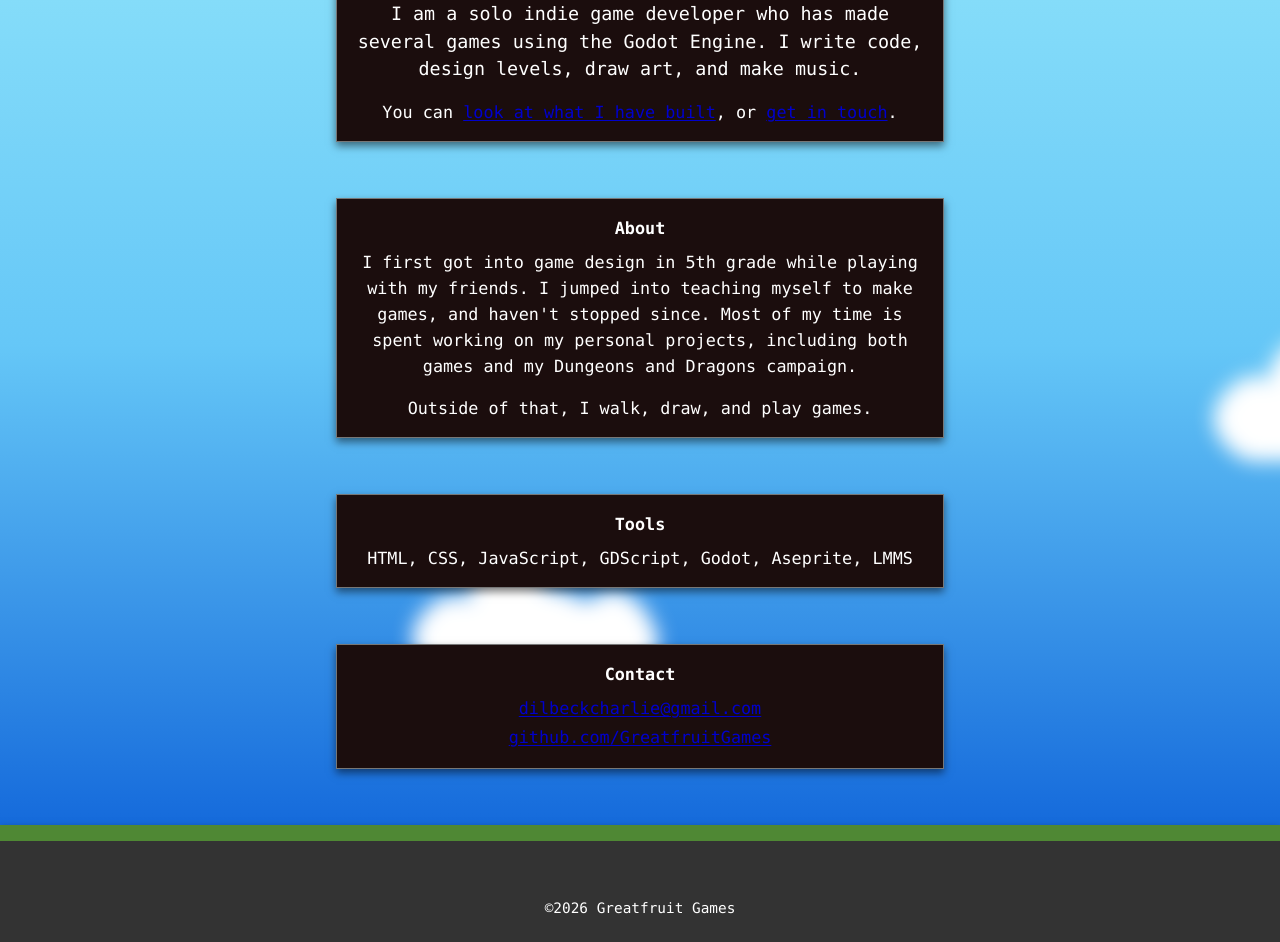
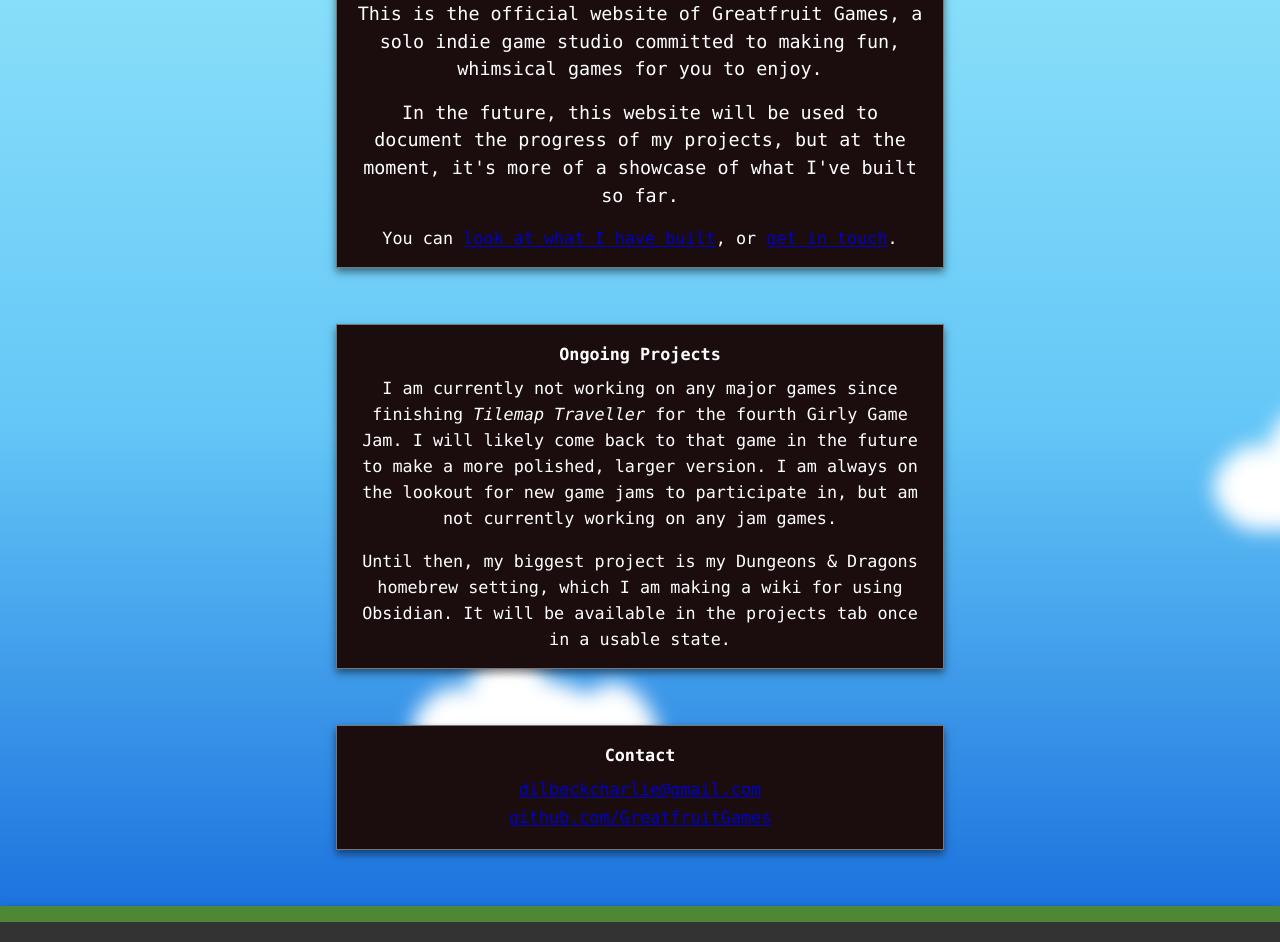
Before and after one commit to GreatfruitGames/Greatfruit-Games-Website, a plain HTML site: page index.html in a window 1280 px wide. Shown: the part 259-1201 px from the top of the page. Drawn offline with Linux system fonts and the light colour scheme.

Commit message:
Reworked about and home

```diff
--- a/engine/components.js
+++ b/engine/components.js
@@ -54,7 +54,7 @@ header.innerHTML = `
 const thisYear = new Date().getFullYear();
 const footerText = site.footer.replace("{year}", thisYear);
 
-footer.innerHTML = `<div class="container"><p>${footerText}</p></div>`;
+footer.innerHTML = `<div class="container"><p>${footerText}</p><p style="text-align:left;">Follow me on: <a href="https://www.youtube.com/@greatfruit_games"><img src="yt_icon_white_digital.png" style="min-height:10px; display:inline; max-height:50px; vertical-align:middle;"</a></p></div>`;
 
 const clouds = document.getElementsByClassName("cloud");
 
--- a/index.html
+++ b/index.html
@@ -58,11 +58,13 @@
       <div class="card">
       <!-- CHANGE THIS: your name, then one sentence about what you do. Being
            specific reads better than trying to sound impressive. -->
-      <h1>Greatfruit Games</h1>
+      <h1>Welcome</h1>
 
       <p class="hero-lede">
-        I am a solo indie game developer who has made several games using the Godot Engine.
-        I write code, design levels, draw art, and make music.
+        This is the official website of Greatfruit Games, a solo indie game studio committed to making fun, whimsical games for you to enjoy.
+      <p class="hero-lede">
+        In the future, this website will be used to document the progress of my projects, but at the moment, it's more of a showcase of what I've built so far.
+      </p>
       </p>
 
       <!-- Two ordinary links in a sentence. A link that has been dressed up
@@ -77,39 +79,22 @@
     <!-- ABOUT -->
     <section class="container" id="about">
       <div class="card">
-      <h2>About</h2>
+      <h2>Ongoing Projects</h2>
 
       <!-- CHANGE THIS: two or three sentences. Where you study or work, how
            you got into it, what you are building right now. -->
       <p>
-        I first got into game design in 5th grade while playing with my friends.
-        I jumped into teaching myself to make games, and haven't stopped since.
-        Most of my time is spent working on my personal projects, including both games and my Dungeons and Dragons campaign.
+        I am currently not working on any major games since finishing <i>Tilemap Traveller</i> for the fourth Girly Game Jam.
+        I will likely come back to that game in the future to make a more polished, larger version.
+        I am always on the lookout for new game jams to participate in, but am not currently working on any jam games.
       </p>
       <p>
-        Outside of that, I walk, draw, and play games.
+        Until then, my biggest project is my Dungeons & Dragons homebrew setting, which I am making a wiki for using Obsidian.
+        It will be available in the projects tab once in a usable state.
       </p>
       </div>
     </section>
 
-    <!-- TOOLS -->
-    <section class="container">
-      <div class="card">
-      <h2>Tools</h2>
-
-      <!-- CHANGE THIS: add or remove <li> lines. The commas between them are
-           drawn by CSS, so do not type them in here. -->
-      <ul class="skill-list">
-        <li>HTML</li>
-        <li>CSS</li>
-        <li>JavaScript</li>
-        <li>GDScript</li>
-        <li>Godot</li>
-        <li>Aseprite</li>
-        <li>LMMS</li>
-      </ul>
-      </div>
-    </section>
 
     <!-- CONTACT -->
     <section class="container" id="contact">
```
Also changed, not shown: about.html (+1 -8 lines), yt_icon_white_digital.png (added).
